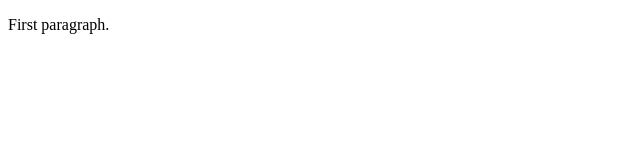
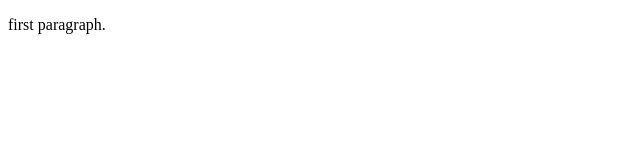
Before and after one commit to ProgTom00/learning-git, a plain HTML site: page index.html in a window 1280 px wide. Shown: the full height of the page, 0-640 px from the left. Drawn offline with Linux system fonts and the light colour scheme.

Commit message:
Update index.html

```diff
--- a/index.html
+++ b/index.html
@@ -4,6 +4,6 @@
 <title>Page Title</title>
 </head>
 <body>
-<p> First paragraph.</p>
+<p>first paragraph.</p>
 </body>
 </html>
```
